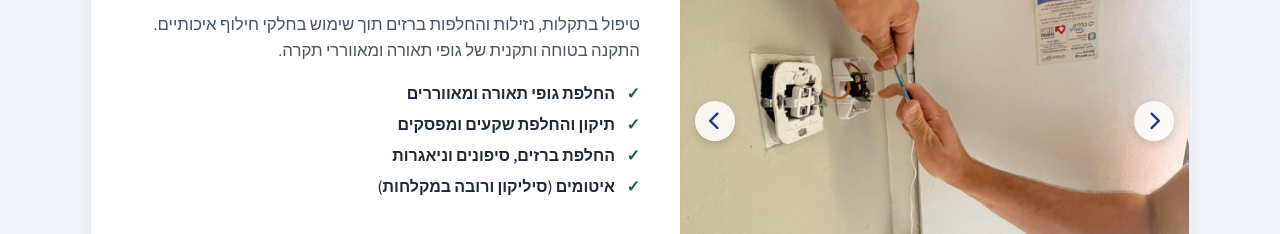
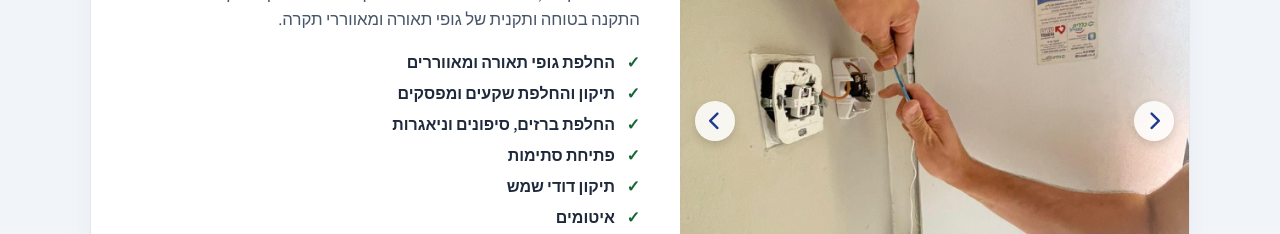
Before and after one commit to matana1214-create/matanMen, a plain HTML site: page index.html in a window 1280 px wide. Shown: the part 2541-2775 px from the top of the page. Drawn offline with Linux system fonts and the light colour scheme.

Commit message:
Update index.html

```diff
--- a/index.html
+++ b/index.html
@@ -234,7 +234,9 @@
               <li>החלפת גופי תאורה ומאווררים</li>
               <li>תיקון והחלפת שקעים ומפסקים</li>
               <li>החלפת ברזים, סיפונים וניאגרות</li>
-              <li>איטומים (סיליקון ורובה במקלחות)</li>
+              <li>פתיחת סתימות</li>
+              <li>תיקון דודי שמש</li>
+              <li>איטומים</li>
             </ul>
             <a
               href="https://wa.me/972525322465?text=היי מתן, אשמח לעזרה עם חשמל או אינסטלציה"
```
